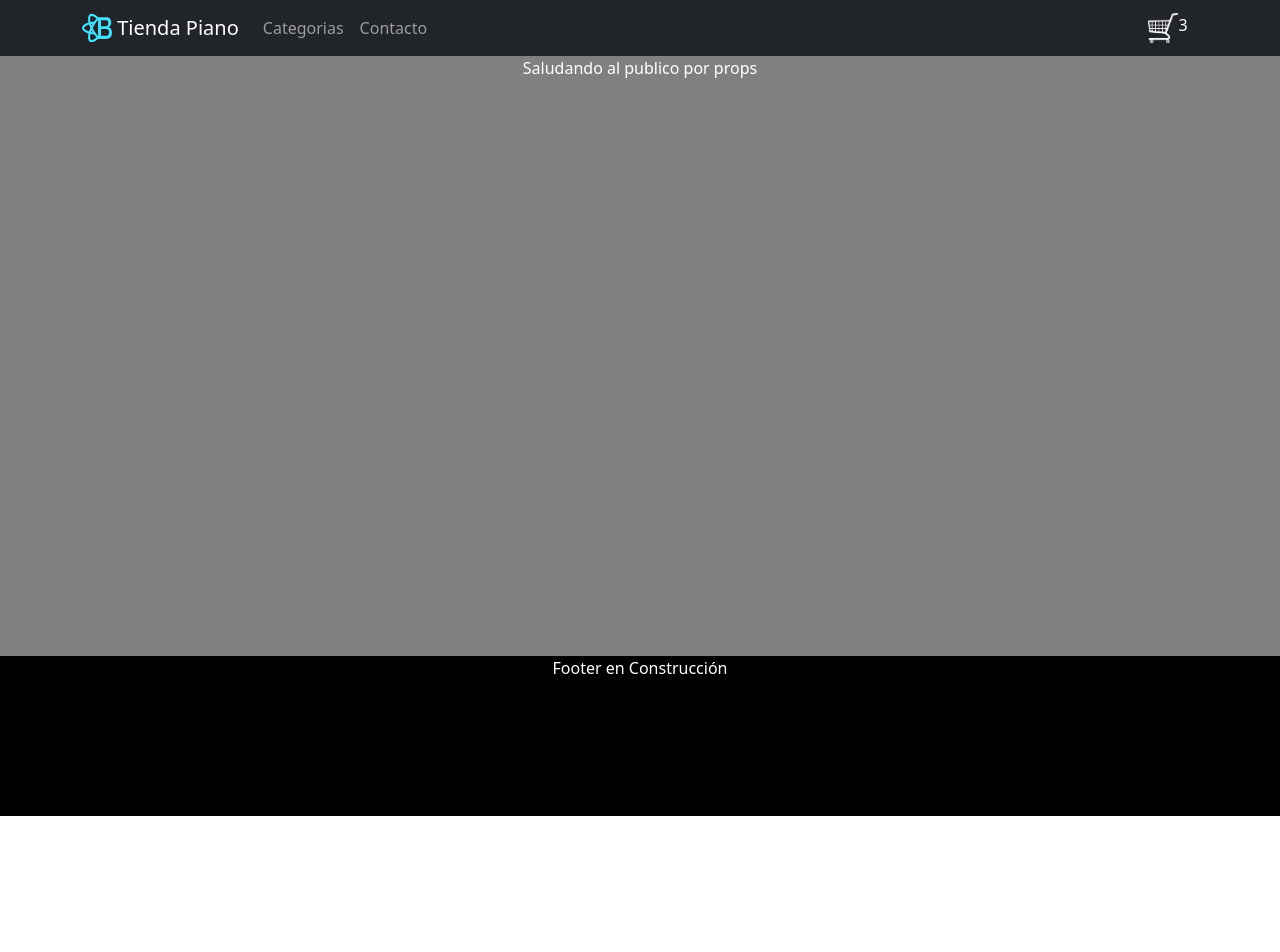
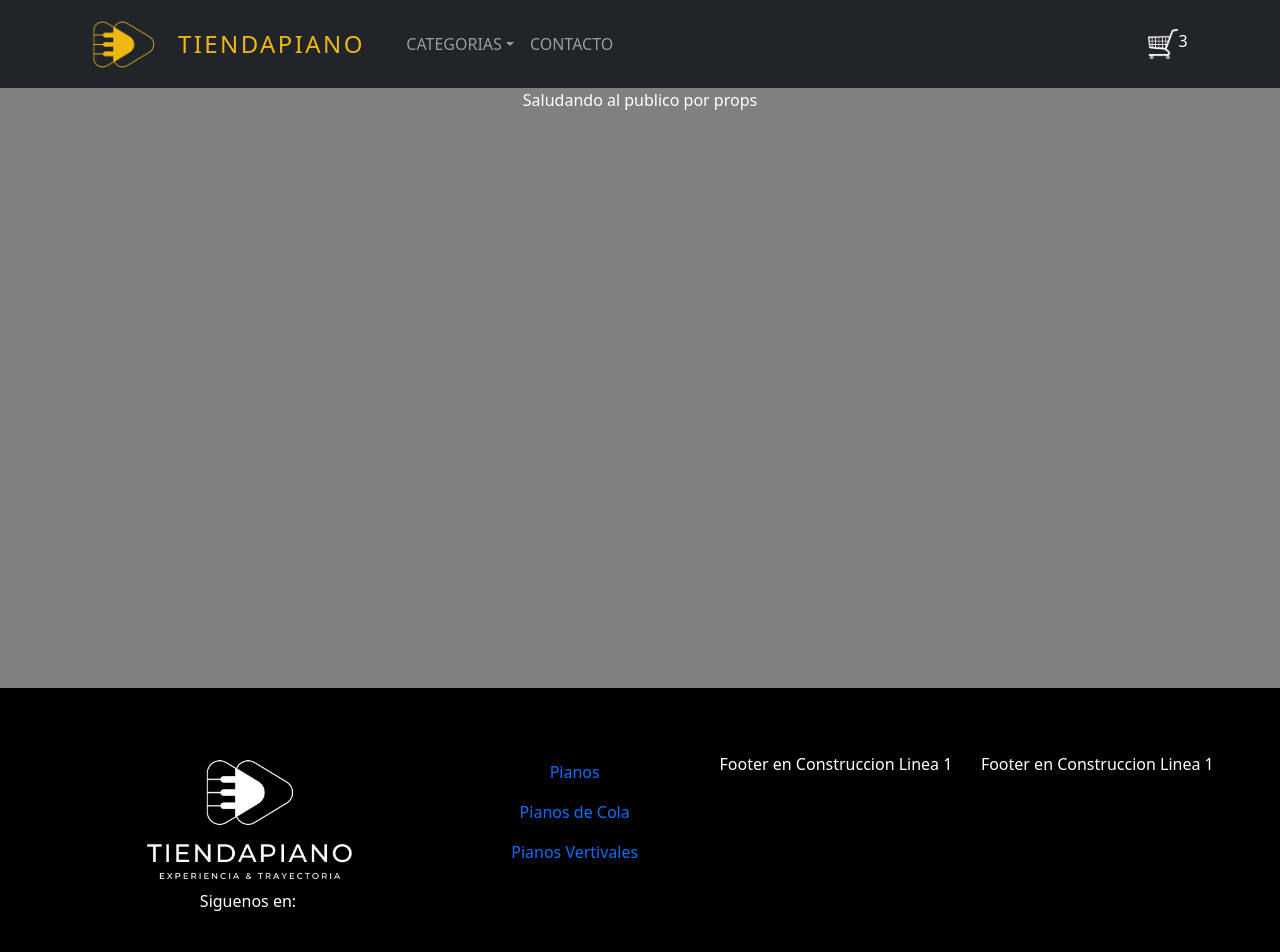
Before and after one commit to pabloretes/tienda-piano, a React (Create React App) app: page / in a window 1280 px wide. Shown: the top 952 px of the page. Before the commit the page ends 816 px from the top, so only its background shows below. Built offline with nearby package versions, Linux system fonts and the light colour scheme.

Commit message:
Menú e-commerce y Crea tu landing

```diff
--- a/src/components/Footer.jsx
+++ b/src/components/Footer.jsx
@@ -1,11 +1,39 @@
-import React from 'react'
-import '../styles/footer.css';
+import React from "react";
+import Row from "react-bootstrap/Row";
+import Col from "react-bootstrap/Col";
+import Nav from 'react-bootstrap/Nav';
+import Logo from '../images/logo.png';
+import "../styles/footer.css";
 
 function Footer() {
   return (
+    <>
+      <div className="footer-container">
 
-    <div className='footer-container'>Footer en Construcción</div>
-  )
+          <Row className="row-footer">
+            <Col sm={4}>
+                <div >
+                    <img src={Logo} className="logo-imagen" alt="logo" />
+                </div>
+                <p>Siguenos en:</p>
+            </Col>
+            <Col sm>
+                <Nav defaultActiveKey="/home" className="flex-column">
+                    <Nav.Link href="/home">Pianos</Nav.Link>
+                    <Nav.Link eventKey="link-1">Pianos de Cola</Nav.Link>
+                    <Nav.Link eventKey="link-2">Pianos Vertivales</Nav.Link>
+                </Nav>
+            </Col>
+            <Col sm>Footer en Construccion Linea 1</Col>
+            <Col sm>Footer en Construccion Linea 1</Col>
+          </Row>
+          <Row>
+            <Col>© 2022 Tienda Piano - All Rights Reserved</Col>
+          </Row>
+
+      </div>
+    </>
+  );
 }
 
 export default Footer;
--- a/src/components/NavBar.jsx
+++ b/src/components/NavBar.jsx
@@ -1,7 +1,8 @@
 import Container from "react-bootstrap/Container";
 import Navbar from "react-bootstrap/Navbar";
-import logo from "../images/logo.svg";
+import logo from "../images/logo-nav.png";
 import Nav from 'react-bootstrap/Nav';
+import { NavDropdown } from "react-bootstrap";
 import CartWidget from "../components/CartWidget";
 import React from 'react';
 
@@ -11,18 +12,25 @@ function NavBar() {
       <Navbar bg="dark" variant="dark">
         <Container>
           <Navbar.Brand href="#home">
-            <img
-              alt=""
-              src={logo}
-              width="30"
-              height="30"
-              className="d-inline-block align-top"
-            />{" "}
-            Tienda Piano
-          </Navbar.Brand>
+              <img
+                alt=""
+                src={logo}
+                width="80"
+                className="d-inline-block align-center"
+              />{" "}
+            </Navbar.Brand>
+            <div className="logo-texto">
+              TIENDAPIANO
+            </div>
           <Nav className="me-auto">
-            <Nav.Link href="#">Categorias</Nav.Link>
-            <Nav.Link href="#">Contacto</Nav.Link>
+           <NavDropdown title="CATEGORIAS" id="basic-nav-dropdown">
+              <NavDropdown.Item href="#action/3.1">Pianos de Cola</NavDropdown.Item>
+              <NavDropdown.Item href="#action/3.2">Pianos Verticales</NavDropdown.Item>
+              <NavDropdown.Item href="#action/3.3">Pianos Económicos</NavDropdown.Item>
+              <NavDropdown.Item href="#action/3.4">Minipianos</NavDropdown.Item>
+            </NavDropdown>
+
+            <Nav.Link href="#">CONTACTO</Nav.Link>
           </Nav>
             <CartWidget  items={3}/>
         </Container>
--- a/src/index.css
+++ b/src/index.css
@@ -1,10 +1,8 @@
+@import url('https://fonts.googleapis.com/css2?family=Montserrat&display=swap');
+
 body {
   margin: 0;
-  font-family: -apple-system, BlinkMacSystemFont, 'Segoe UI', 'Roboto', 'Oxygen',
-    'Ubuntu', 'Cantarell', 'Fira Sans', 'Droid Sans', 'Helvetica Neue',
-    sans-serif;
-  -webkit-font-smoothing: antialiased;
-  -moz-osx-font-smoothing: grayscale;
+  font-family: 'Montserrat', sans-serif;
 }
 
 code {
--- a/src/styles/NavBar.css
+++ b/src/styles/NavBar.css
@@ -10,3 +10,11 @@
     display: flex;
     justify-content: center;
   }
+
+  .logo-texto {
+    color: #efb810;
+    padding-right: 3%;
+    font-size: x-large;
+    font-stretch: expanded;
+    letter-spacing: 0.1em;
+  }
--- a/src/styles/footer.css
+++ b/src/styles/footer.css
@@ -1,5 +1,13 @@
 .footer-container {
     background-color: black;
-    height: 20vh;
     color: white;
+    padding: 5%;
   }
+
+.row-footer{
+    padding: 0px 0px 4rem 0px;
+}
+
+.logo-imagen {
+    width: 250px;
+}
--- a/src/styles/itemListContainer.css
+++ b/src/styles/itemListContainer.css
@@ -3,3 +3,12 @@
     height: 75vh;
     color: white;
   }
+
+  .linea {
+    border-top: 0.5px solid white;
+    height: 0.5px;
+    max-width: 90%;
+    padding: 0;
+    margin: 20px auto 20px auto;
+    vertical-align: bottom;
+  }
```
Also changed, not shown: src/images/logo-nav.png (added), src/images/logo.png (added).
